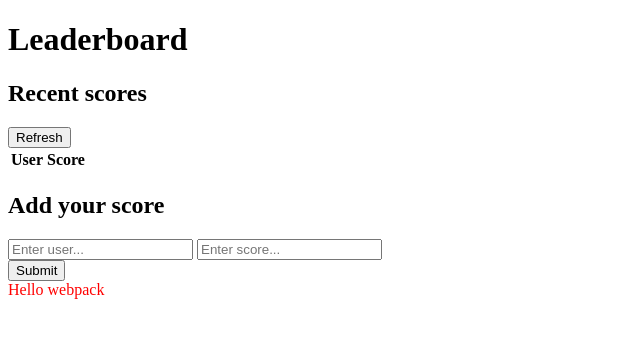
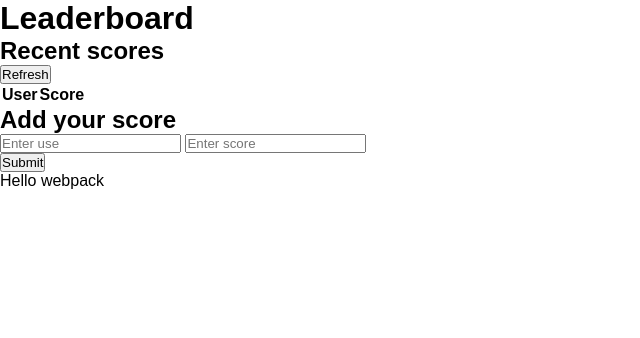
Before and after one commit to david30-maker/leaderboard-project, a website built with webpack: page src/index.html in a window 1280 px wide. Shown: the whole page, without its empty margins (0-640 px from the left). Built offline with nearby package versions, Linux system fonts and the light colour scheme.

```diff
--- a/src/index.html
+++ b/src/index.html
@@ -12,7 +12,7 @@
     </header>
     <main>
       <section>
-        <div class="table-header">
+        <div class="table-section">
           <h2>Recent scores</h2>
           <button type="button" id="refresh">Refresh</button>
         </div>
@@ -28,19 +28,19 @@
       </section>
       <aside>
         <h2>Add your score</h2>
-        <form id="score-form">
+        <form class="form">
           <input
             type="text"
             name="user"
             id="user"
-            placeholder="Enter user..."
+            placeholder="Enter use"
             required
           />
           <input
             type="number"
             name="score"
             id="score"
-            placeholder="Enter score..."
+            placeholder="Enter score"
             required
           />
           <div>
--- a/src/style.css
+++ b/src/style.css
@@ -1,3 +1,12 @@
-.hello {
-    color: red;
-  }
+* {
+    margin: 0;
+    padding: 0;
+    box-sizing: border-box;
+}
+
+html {
+    font-family: sans-serif;
+    font-size: 1rem;
+    font-style: normal;
+    font-weight: normal;
+}
```
